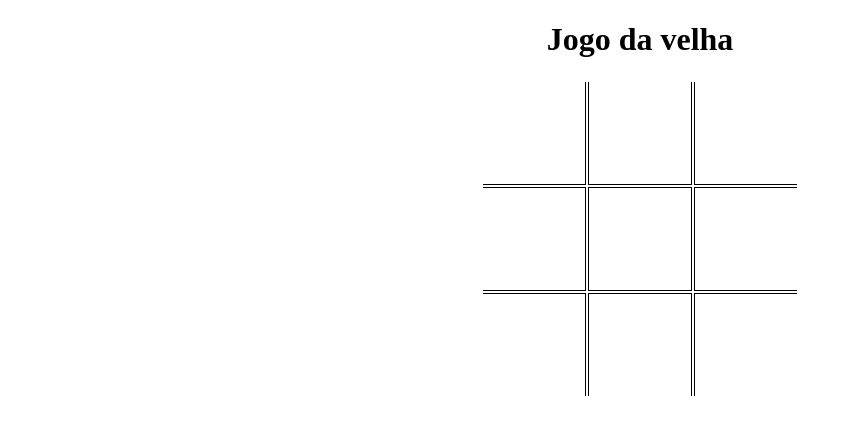
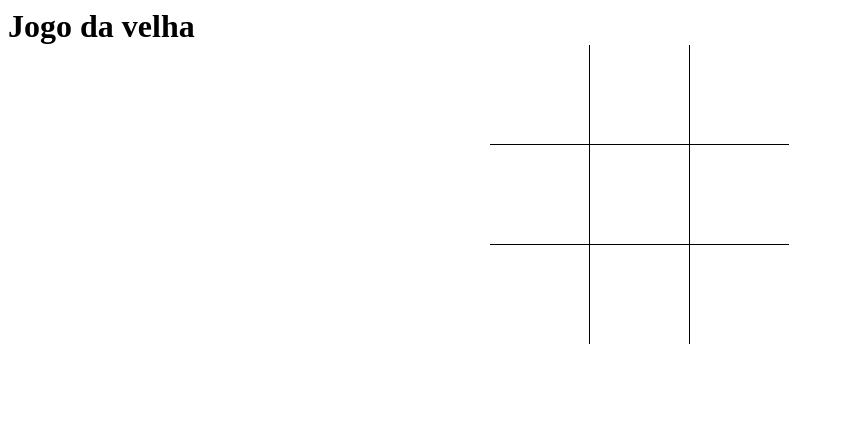
Before and after one commit to matheusja/jogo-da-velha-em-js, a website with bundled scripts: page index.html in a window 1280 px wide. Shown: the whole page, without its empty margins (0-843 px from the left). Built offline with nearby package versions, Linux system fonts and the light colour scheme.

Commit message:
Eliminadas as linhas duplicadas e populado ids atraves de setup()

```diff
--- a/index.html
+++ b/index.html
@@ -7,7 +7,7 @@
   </head>
   <body>
     <header><h1 class="centralize">Jogo da velha</h1></header>
-    <table id="main" class="centralize grid"> </table>
+    <div id="main" class="centralize grid"> </div>
     <h1 id="congratz" class="centralize"></h1>
   </body>
   <script src="dest/script.js"></script>
--- a/src/script.ts
+++ b/src/script.ts
@@ -28,10 +28,10 @@ enum Turn {
   X, O
 }
 
-const state = Array.from({length : 3}, _ => Array.from({length : 3}, _ => CellValue.Empty))
-let turn = Turn.X;
-let ids: HTMLElement[][] = []
 
+let state = Array.from({length : 3}, _ => Array.from({length : 3}, _ => CellValue.Empty))
+let turn = Turn.X
+let ids : HTMLElement[][];
 
 
 
@@ -99,25 +99,17 @@ const reset = function() {
 const setup = function() {
   congratz.hidden = true;
   congratz.addEventListener("click", () => reset())
-  for(let j = 0; j < 3; j++) {
-    const line = document.createElement("tr")
-    let idline = []
-    for(let i = 0; i < 3; i++) {
-      const data = document.createElement("td")
-      idline.push(data);
+  return Array.from({length : 3}, (_, j : number) => {
+    return Array.from({length : 3}, (_, i : number) => {
+      let data = document.createElement("div")
       data.classList.add("square", "square-inactive")
+
+
       if (i < 2) {
         data.classList.add("square-border-right")
       }
-      if (i > 0) {
-        data.classList.add("square-border-left")
-      }
-
       if (j < 2) {
         data.classList.add("square-border-down")
-      }
-      if (j > 0) {
-        data.classList.add("square-border-top")
       }
 
       data.addEventListener("mouseenter", _ => {
@@ -130,14 +122,13 @@ const setup = function() {
       })
       data.addEventListener("click", _ => manage_click(i, j, data))
 
-      line.appendChild(data)
-    }
-    ids.push(idline)
-    table.appendChild(line)
-  }
+      table.appendChild(data)
+      return data
+    })
+  })
 }
 
-setup()
+ids = setup()
 
 
 
--- a/style.css
+++ b/style.css
@@ -4,17 +4,19 @@
   margin-left: auto;
   margin-right: auto;
   text-align: center;
+  display: table-cell;
+  vertical-align: middle;
 }
 .grid {
-  padding-top : 0px;
-  margin-top : 0px;
-  border-top-width: 0px;
+  padding : 0px;
+  display : grid;
+  grid-template-columns: 100px 100px 100px;
+  width : 300px;
 }
 
 .square {
-  height : 100px;
-  width : 100px;
-  margin-top : 0px;
+  height : 99px;
+  width : 99px;
   font-size: 50px;
   -webkit-touch-callout: none;
   -webkit-user-select: none;
@@ -30,12 +32,6 @@
 .square-border-right {
   border-right : 1px solid black;
 }
-.square-border-top {
-  border-top : 1px solid black;
-}
-.square-border-left {
-  border-left : 1px solid black;
-}
 
 .square-active {
   background-color: gray;
```
